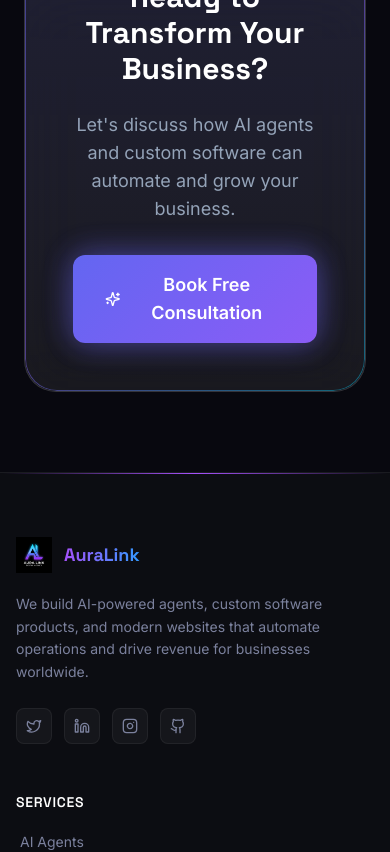
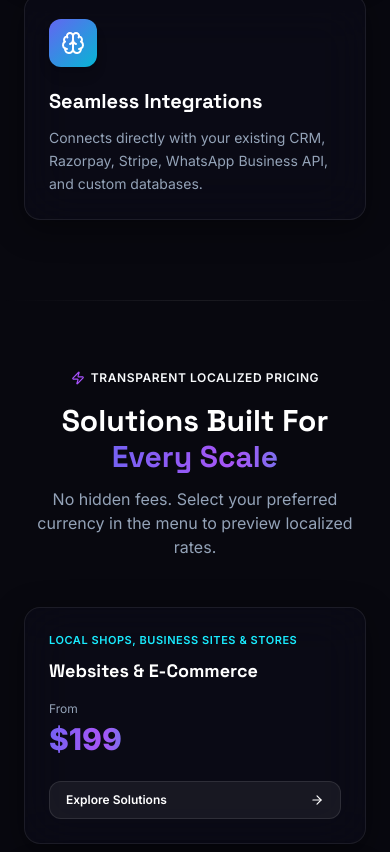
Before and after one commit to ravichandrareddy-projects/AuraLinkDagency, a Next.js app: page / in a window 390 px wide. Shown: the part 6368-7220 px from the top of the page. Built offline with nearby package versions, Linux system fonts and the light colour scheme.

Commit message:
Add Why Choose AuraLink section to homepage and fix CTA banner overlap layout

```diff
--- a/src/app/page.js
+++ b/src/app/page.js
@@ -559,6 +559,91 @@ function HomepagePricingSection() {
   );
 }
 
+// ─── Why Choose AuraLink Section ──────────────────────────────────────────────
+const whyChooseReasons = [
+  {
+    icon: Zap,
+    title: '24/7 AI Availability',
+    desc: 'Your AI agents never sleep, ensuring round-the-clock lead capture and customer coverage for your business.',
+    gradient: 'from-purple-500 to-indigo-500',
+  },
+  {
+    icon: TrendingUp,
+    title: '70%+ Operational Cost Savings',
+    desc: 'Drastically reduce operational overhead by automating repetitive support, sales, and booking workflows.',
+    gradient: 'from-emerald-500 to-cyan-500',
+  },
+  {
+    icon: BarChart3,
+    title: 'Infinite Scalability',
+    desc: 'Handle thousands of customer interactions simultaneously without hiring extra staff or expanding call centers.',
+    gradient: 'from-cyan-500 to-blue-500',
+  },
+  {
+    icon: Target,
+    title: '99.9% Execution Accuracy',
+    desc: 'Custom-trained AI models with zero human fatigue, continuous learning, and error-free execution.',
+    gradient: 'from-amber-500 to-rose-500',
+  },
+  {
+    icon: Sparkles,
+    title: 'Sub-Second Speed',
+    desc: 'Instant responses across Voice, WhatsApp, and Web Chat — eliminate waiting times and boost conversion.',
+    gradient: 'from-rose-500 to-purple-500',
+  },
+  {
+    icon: Brain,
+    title: 'Seamless Integrations',
+    desc: 'Connects directly with your existing CRM, Razorpay, Stripe, WhatsApp Business API, and custom databases.',
+    gradient: 'from-indigo-500 to-cyan-500',
+  },
+]
+
+function WhyChooseSection() {
+  return (
+    <section className="py-20 px-6 relative z-10">
+      <div className="max-w-7xl mx-auto">
+        <div className="text-center max-w-2xl mx-auto mb-16">
+          <span className="badge badge-purple mb-3">
+            <Sparkles className="w-3.5 h-3.5 text-[hsl(270,95%,65%)]" />
+            The AuraLink Advantage
+          </span>
+          <h2 className="font-display font-extrabold text-3xl sm:text-5xl text-white mb-4">
+            Why Choose <span className="gradient-text">AuraLink Digital Agency</span>
+          </h2>
+          <p className="text-[#94a3b8] text-base">
+            Transforming businesses with intelligent AI agents, custom software platforms, and high-converting web engineering.
+          </p>
+        </div>
+
+        <div className="grid grid-cols-1 md:grid-cols-2 lg:grid-cols-3 gap-6">
+          {whyChooseReasons.map((item, i) => {
+            const Icon = item.icon
+            return (
+              <motion.div
+                key={item.title}
+                initial={{ opacity: 0, y: 20 }}
+                whileInView={{ opacity: 1, y: 0 }}
+                viewport={{ once: true }}
+                transition={{ delay: i * 0.08 }}
+                className="glass-card p-6 rounded-2xl border border-white/[0.08] hover:border-purple-500/40 transition-all duration-300 flex flex-col justify-between"
+              >
+                <div>
+                  <div className={`w-12 h-12 rounded-xl bg-gradient-to-br ${item.gradient} flex items-center justify-center mb-5 shadow-lg`}>
+                    <Icon className="w-6 h-6 text-white" />
+                  </div>
+                  <h3 className="font-display font-bold text-xl text-white mb-3">{item.title}</h3>
+                  <p className="text-[#94a3b8] text-sm leading-relaxed">{item.desc}</p>
+                </div>
+              </motion.div>
+            )
+          })}
+        </div>
+      </div>
+    </section>
+  )
+}
+
 // ─── Main Page ──────────────────────────────────────────────────────────────────
 export default function HomePage() {
   return (
@@ -570,6 +655,8 @@ export default function HomePage() {
       <div className="divider max-w-7xl mx-auto px-6" />
       <ServicesSection />
       <div className="divider max-w-7xl mx-auto px-6" />
+      <WhyChooseSection />
+      <div className="divider max-w-7xl mx-auto px-6" />
       <HomepagePricingSection />
       <div className="divider max-w-7xl mx-auto px-6" />
       <CTASection />
```
Also changed, not shown: src/app/ai-agents/page.js (+3 -4 lines).
